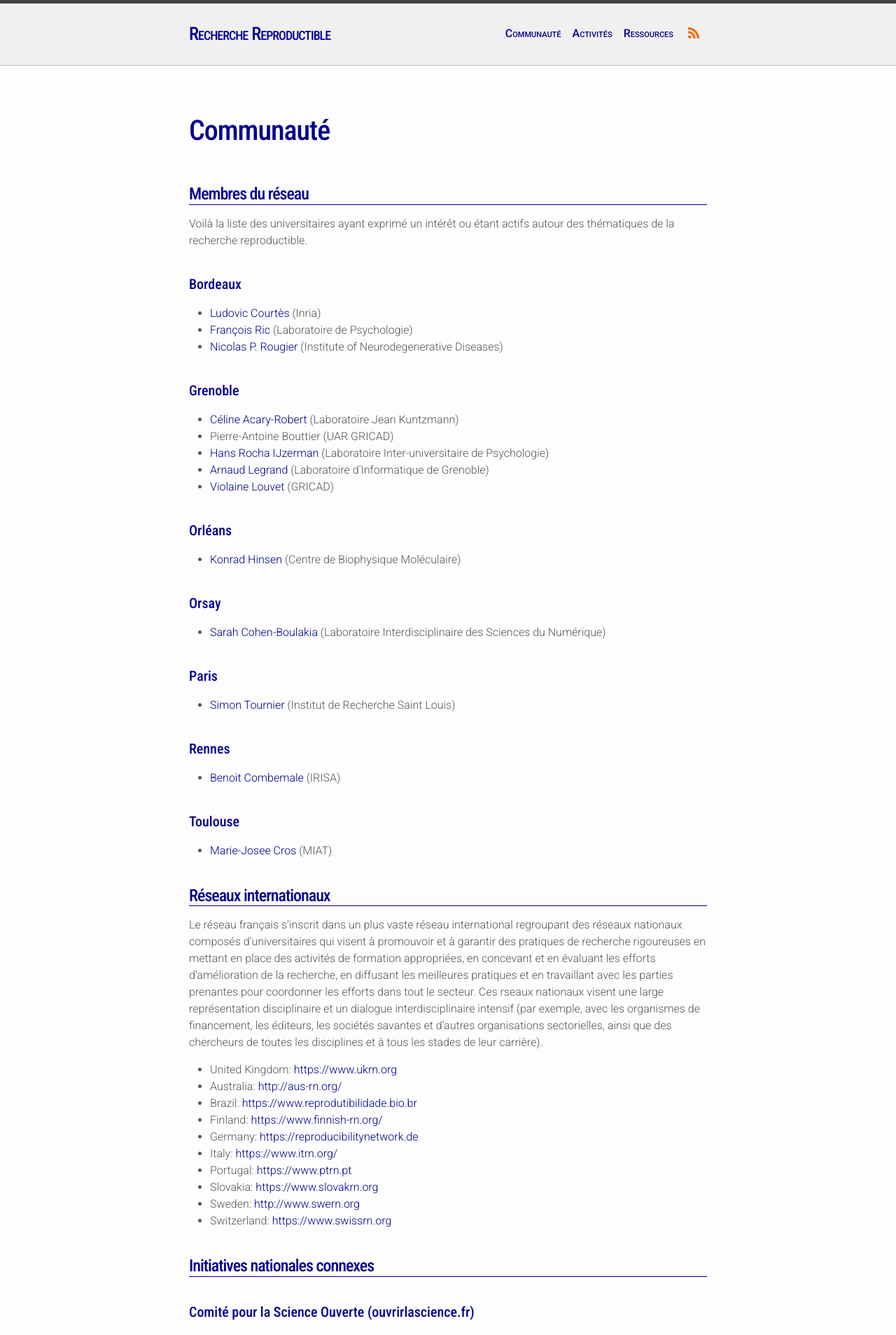
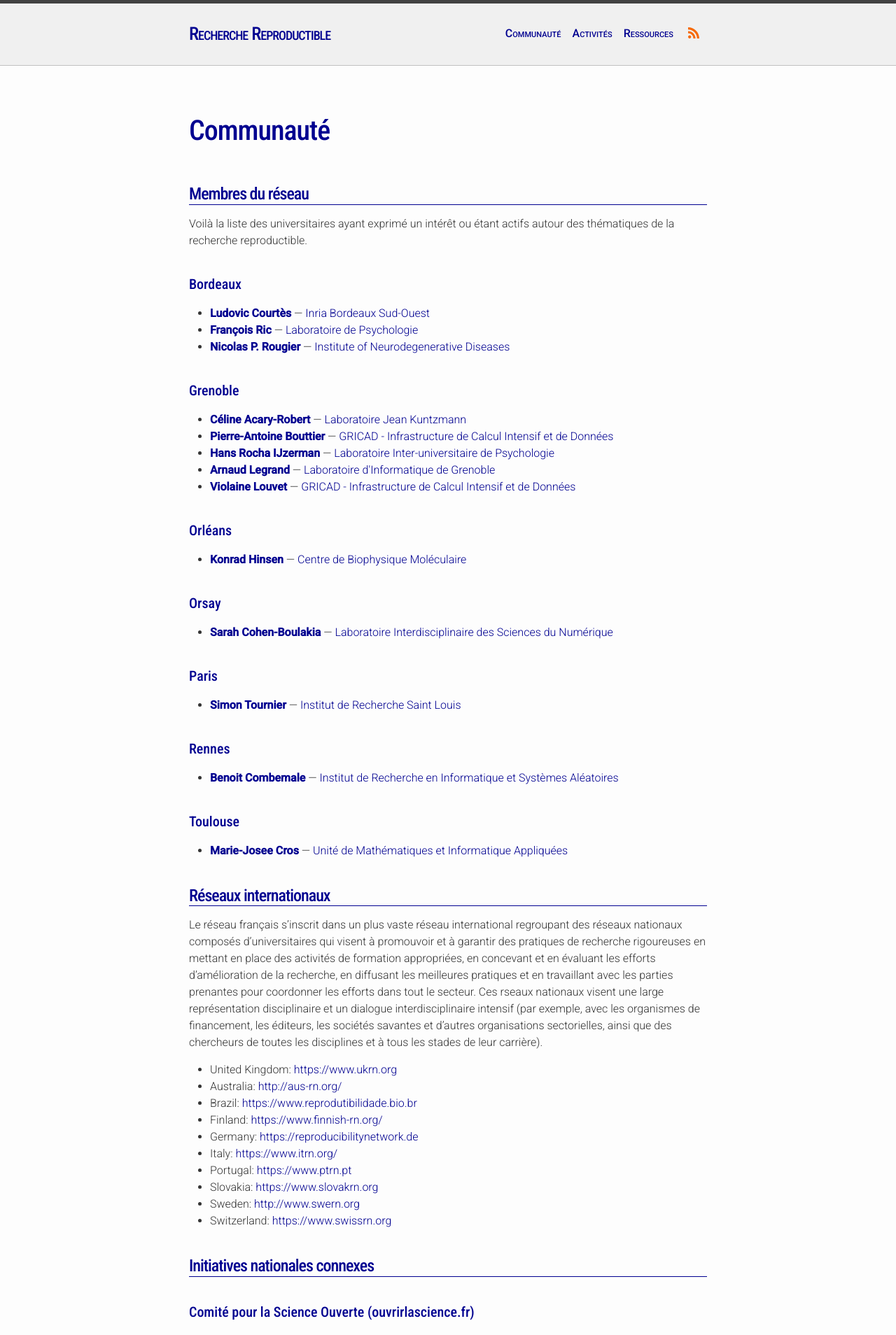
Before and after one commit to FR-RN/FR-RN, a Jekyll site: the page built from community.md, in a window 1280 px wide. Shown: the top 1908 px of the page at 70% size. Built offline with Jekyll 4.4.1, drawn with Linux system fonts in a browser that asks for light colours; some web fonts are replaced.

Commit message:
Update laboratory format in data

```diff
--- a/_data/people.yml
+++ b/_data/people.yml
@@ -2,7 +2,9 @@
   email: celine.acary-robert@univ-grenoble-alpes.fr
   url: https://team.inria.fr/airsea/en/celine-acary-robert/
   employer: Université Grenoble Alpes
-  laboratory: Laboratoire Jean Kuntzmann
+  laboratory:
+    name: Laboratoire Jean Kuntzmann
+    url: https://www-ljk.imag.fr
   sex: female
   city: Grenoble
   country: France
@@ -12,7 +14,9 @@
   email: pierre-antoine.bouttier@univ-grenoble-alpes.fr
   url:
   employer: CNRS
-  laboratory: UAR GRICAD
+  laboratory:
+    name: GRICAD - Infrastructure de Calcul Intensif et de Données
+    url: https://gricad.univ-grenoble-alpes.fr/
   sex: male
   city: Grenoble
   country: France
@@ -22,7 +26,9 @@
   url: https://sarah.cohen-boulakia.eu/
   email: sarah.cohen-boulakia@universite-paris-saclay.fr
   employer: Université Paris-Saclay
-  laboratory: Laboratoire Interdisciplinaire des Sciences du Numérique
+  laboratory:
+    name: Laboratoire Interdisciplinaire des Sciences du Numérique
+    url: https://www.lisn.upsaclay.fr
   sex: female
   city: Orsay
   country: France
@@ -32,7 +38,9 @@
   url: https://people.irisa.fr/Benoit.Combemale/
   email: benoit.combemale@irisa.fr
   employer: Université de Rennes 1
-  laboratory: IRISA
+  laboratory:
+    name: Institut de Recherche en Informatique et Systèmes Aléatoires
+    url: https://www.irisa.fr
   sex: male
   city: Rennes
   country: France
@@ -42,7 +50,9 @@
   email: ludovic.courtes@inria.fr
   url: https://people.bordeaux.inria.fr/lcourtes/
   employer: Inria
-  laboratory: Inria
+  laboratory:
+    name: Inria Bordeaux Sud-Ouest
+    url: https://www.inria.fr/en/inria-centre-university-bordeaux
   sex: male
   city: Bordeaux
   country: France
@@ -52,7 +62,9 @@
   url: https://sites.google.com/site/mariejoseecros
   email: marie-josee.cros@inrae.fr
   employer: INRAE
-  laboratory: MIAT
+  laboratory:
+    name: Unité de Mathématiques et Informatique Appliquées
+    url: https://miat.inrae.fr/site/Accueil
   sex: female
   city: Toulouse
   country: France
@@ -62,7 +74,9 @@
   url: http://dirac.cnrs-orleans.fr/~hinsen
   email: konrad.hinsen@cnrs.fr
   employer: CNRS
-  laboratory: Centre de Biophysique Moléculaire
+  laboratory:
+    name: Centre de Biophysique Moléculaire
+    url: http://cbm.cnrs-orleans.fr/en/le-laboratoire-accueil/
   sex: male
   city: Orléans
   country: France
@@ -72,7 +86,9 @@
   email: Hans.Ijzerman@univ-grenoble-alpes.fr
   url: https://www.lippc2s.fr/archives/person/ijzerman-hans/
   employer: Université Grenoble Alpes
-  laboratory: Laboratoire Inter-universitaire de Psychologie
+  laboratory:
+    name: Laboratoire Inter-universitaire de Psychologie
+    url: https://www.lippc2s.fr
   sex: male
   city: Grenoble
   country: France
@@ -82,7 +98,9 @@
   email: arnaud.legrand@imag.fr
   url: http://polaris.imag.fr/arnaud.legrand/
   employer: CNRS
-  laboratory: Laboratoire d'Informatique de Grenoble
+  laboratory:
+    name: Laboratoire d'Informatique de Grenoble
+    url: https://www.liglab.fr/
   sex: male
   city: Grenoble
   country: France
@@ -92,7 +110,9 @@
   url: https://louvet.perso.math.cnrs.fr/
   email: violaine.louvet@univ-grenoble-alpes.fr
   employer: CNRS
-  laboratory: GRICAD
+  laboratory:
+    name: GRICAD - Infrastructure de Calcul Intensif et de Données
+    url: https://gricad.univ-grenoble-alpes.fr/
   sex: female
   city: Grenoble
   country: France
@@ -102,7 +122,9 @@
   email: francois.ric@u-bordeaux.fr
   url: https://labpsy.u-bordeaux.fr/Membres/Membres-titulaires-et-associes/Ric-Francois
   employer: Université de Bordeaux
-  laboratory: Laboratoire de Psychologie
+  laboratory:
+    name: Laboratoire de Psychologie
+    url: https://labpsy.u-bordeaux.fr
   sex: male
   city: Bordeaux
   country: France
@@ -112,7 +134,9 @@
   url: https://www.labri.fr/perso/nrougier/
   email: nicolas.rougier@inria.fr
   employer: Inria
-  laboratory: Institute of Neurodegenerative Diseases
+  laboratory:
+    name: Institute of Neurodegenerative Diseases
+    url: https://www.imn-bordeaux.org/en/
   sex: male
   city: Bordeaux
   country: France
@@ -122,7 +146,9 @@
   url: https://simon.tournier.info
   email: simon.tournier@u-paris.fr
   employer: Univiersité de Paris
-  laboratory: Institut de Recherche Saint Louis
+  laboratory:
+    name: Institut de Recherche Saint Louis
+    url: https://irsl.u-paris.fr
   sex: male
   city: Paris
   country: France
--- a/assets/css/style.scss
+++ b/assets/css/style.scss
@@ -16,13 +16,14 @@ body {
     font-size: 100%;
     font-family: Roboto;
     font-weight: 300;
-    color: #565656;
+    color: #333333;
 }
 strong, strong a {
     font-weight: 400;
 }
 
 blockquote {
+    color: #999999;
     font-family: 'Source Serif Pro', serif;
     font-weight: 400;
     text-align: justify;
@@ -176,7 +177,7 @@ p.feed-subscribe {
 a.tag, .tag {
     color: #000090;
     border: 1px solid #000090;
-    border-radius: 2px;
+    border-radius: 3px;
     padding: 1px 5px 0px 5px;
     margin-left: 1px;
     margin-right: 1px;
@@ -189,7 +190,7 @@ a.tag:hover {
     color: white;
     text-decoration: none;
     background-color: #000090;
-    border-radius: 2px;
+    border-radius: 3px;
     padding: 1px 5px 0px 5px;
     margin-left: 1px;
     margin-right: 1px;
--- a/community.md
+++ b/community.md
@@ -16,11 +16,11 @@ Voilà la liste des universitaires ayant exprimé un intérêt ou étant actifs
     {%if person.city == city %}
       <li>
         {%if person.url %}
-          <a href="{{ person.url }}"> {{ person.name }}</a>
+          <b><a href="{{ person.url }}"> {{ person.name }}</a></b>
         {% else %}
-          {{ person.name }}
+          <b><a href="{{ person.laboratory.url }}"> {{ person.name }}</a></b>
         {% endif %}
-        ({{ person.laboratory }})
+        — <a href="{{ person.laboratory.url }}"> {{ person.laboratory.name }}</a>
       </li>
     {% endif %}
   {% endfor %}
```
